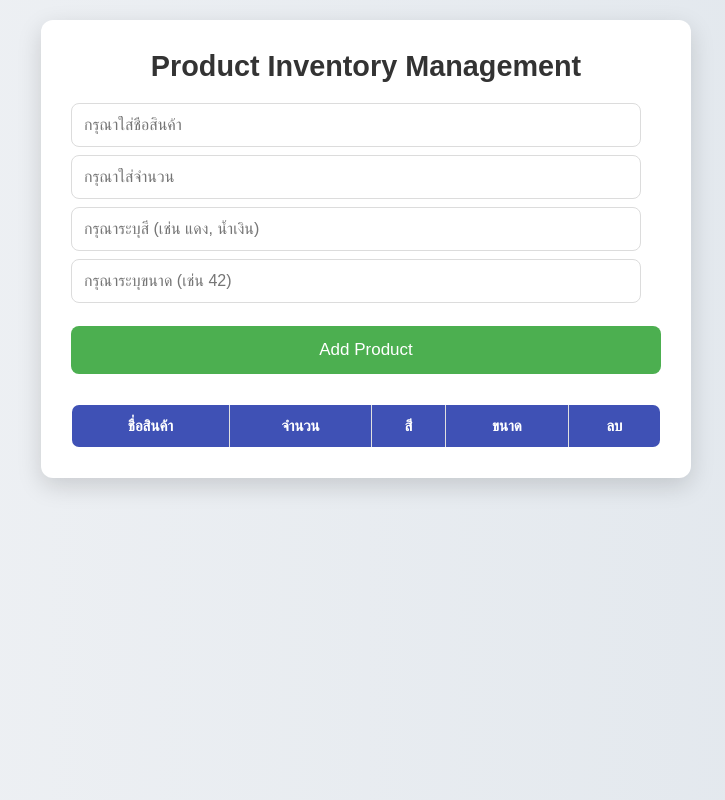
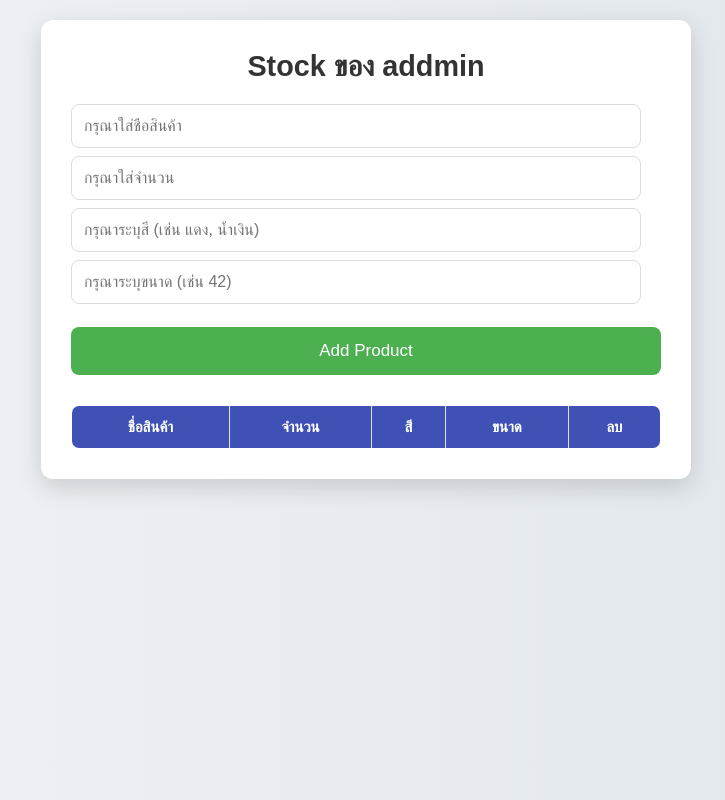
Before and after one commit to Mhok44/HtmlForm, a plain HTML site: page index.html/index.html in a window 1280 px wide. Shown: the whole page, without its empty margins (274-999 px from the left). Drawn offline with Linux system fonts and the light colour scheme.

Commit message:
frist committing

```diff
--- a/index.html/index.html
+++ b/index.html/index.html
@@ -108,7 +108,7 @@
 </head>
 <body>
   <div class="container">
-    <h2>Product Inventory Management</h2>
+    <h2>Stock ของ addmin</h2>
     <input type="text" id="productName" placeholder="กรุณาใส่ชื่อสินค้า">
     <input type="number" id="productStock" placeholder="กรุณาใส่จำนวน">
     <input type="text" id="productColor" placeholder="กรุณาระบุสี (เช่น แดง, น้ำเงิน)">
```
